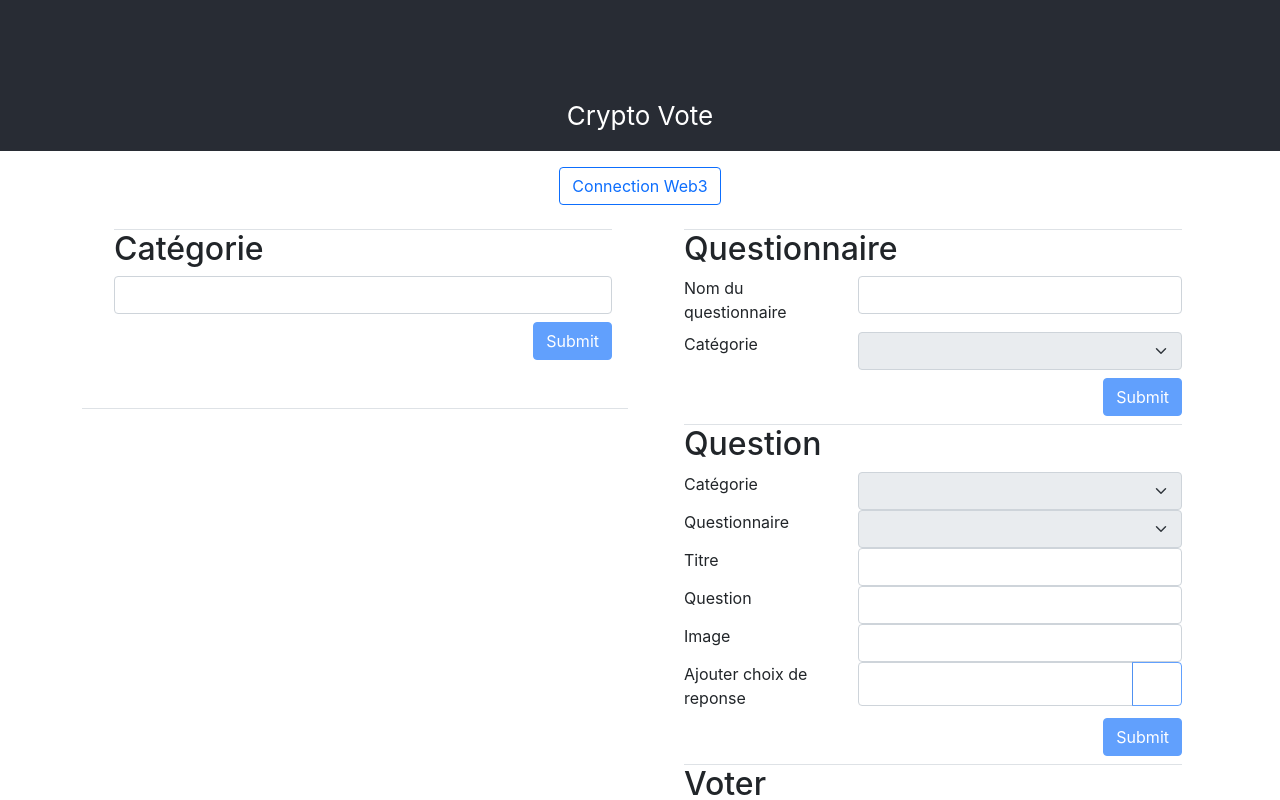
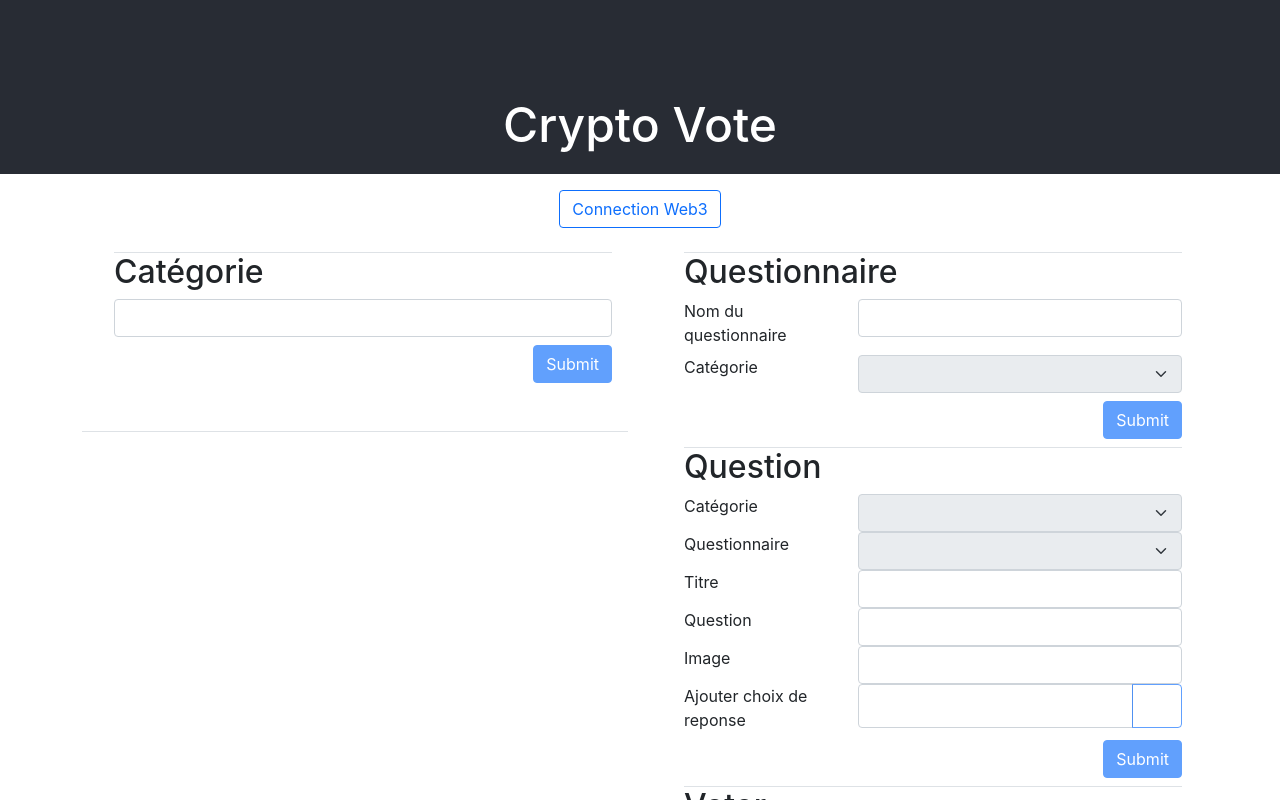
Before and after one commit to davidlefrancq/vote-manager-interface, a React (Create React App) app: page / in a window 1280 px wide. Shown: the top 800 px of the page. Built offline with nearby package versions, Linux system fonts and the light colour scheme; some icons are missing.

Commit message:
[feat] CSS Style Header

```diff
--- a/src/App.css
+++ b/src/App.css
@@ -24,6 +24,11 @@
   color: white;
 }
 
+.App-header h1 {
+  font-size: xxx-large;
+  margin-bottom: 20px;
+}
+
 .App-link {
   color: #61dafb;
 }
--- a/src/App.js
+++ b/src/App.js
@@ -8,7 +8,7 @@ function App() {
 
             <header className="App-header">
                 <FaLaptopCode size={96}/>
-                <p>Crypto Vote</p>
+                <h1>Crypto Vote</h1>
             </header>
 
             <Vote/>
```
